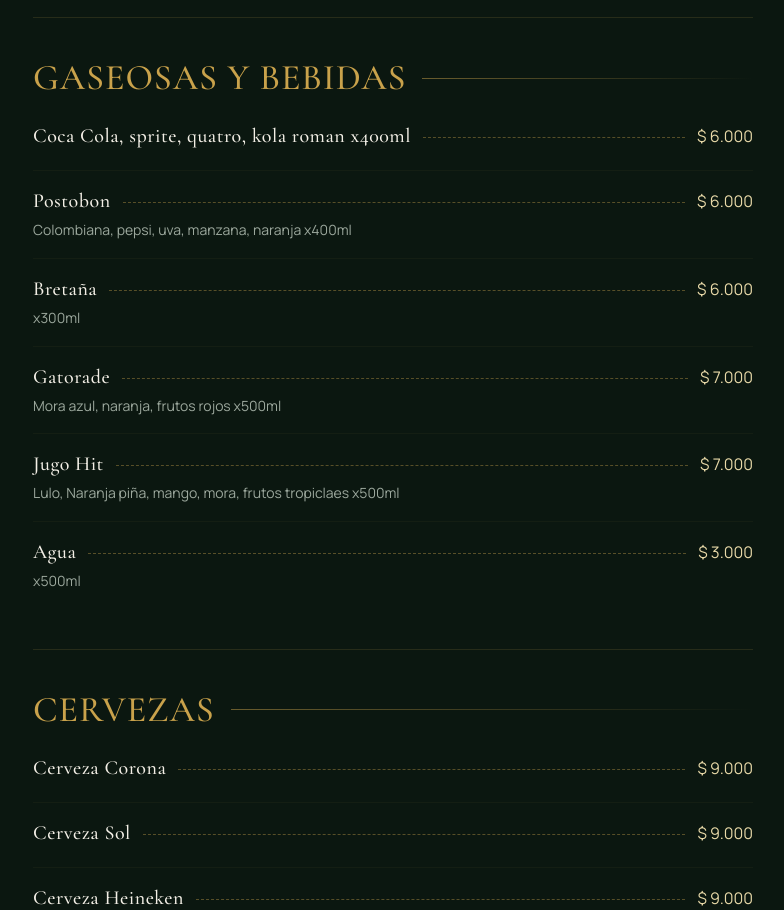
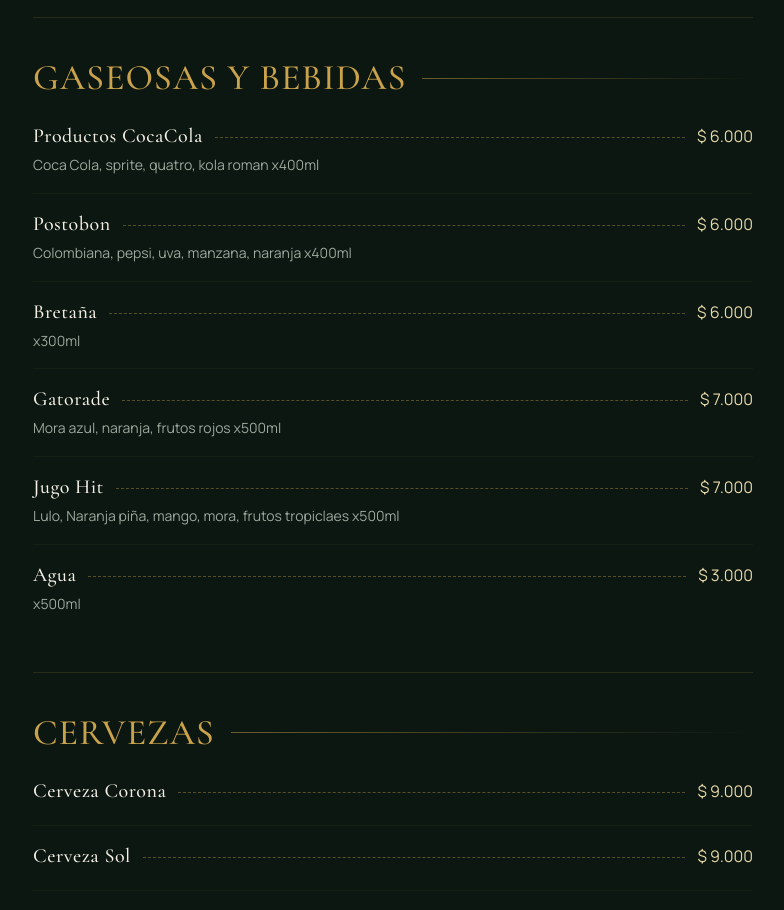
Before and after one commit to Sebaswolf31/AltaMesa, a Next.js app: page / in a window 1280 px wide. Shown: the part 2900-3810 px from the top of the page, without its empty margins (247-1031 px from the left). Built offline with nearby package versions, Linux system fonts and the light colour scheme.

Commit message:
changes in menudata

```diff
--- a/app/data/menu.ts
+++ b/app/data/menu.ts
@@ -161,7 +161,8 @@
     items: [
       {
         id: 'beb-coca',
-        name: 'Coca Cola, sprite, quatro, kola roman x400ml',
+        name: 'Productos CocaCola',
+        description: 'Coca Cola, sprite, quatro, kola roman x400ml',
         price: 6000,
       },
       {
```
